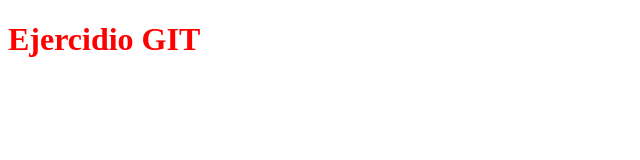
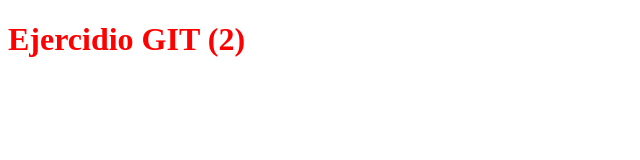
Before and after one commit to repocdlf/ejercicio-git, a plain HTML site: page index.html in a window 1280 px wide. Shown: the full height of the page, 0-640 px from the left. Drawn offline with Linux system fonts and the light colour scheme.

Commit message:
cambio del contenido del titulo h1

```diff
--- a/index.html
+++ b/index.html
@@ -7,7 +7,7 @@
     <link rel="stylesheet" href="css/estilos.css">
 </head>
 <body>
-    <h1>Ejercidio GIT</h1>
+    <h1>Ejercidio GIT (2)</h1>
 
     <script src="js/main.js"></script>
 </body>
```
